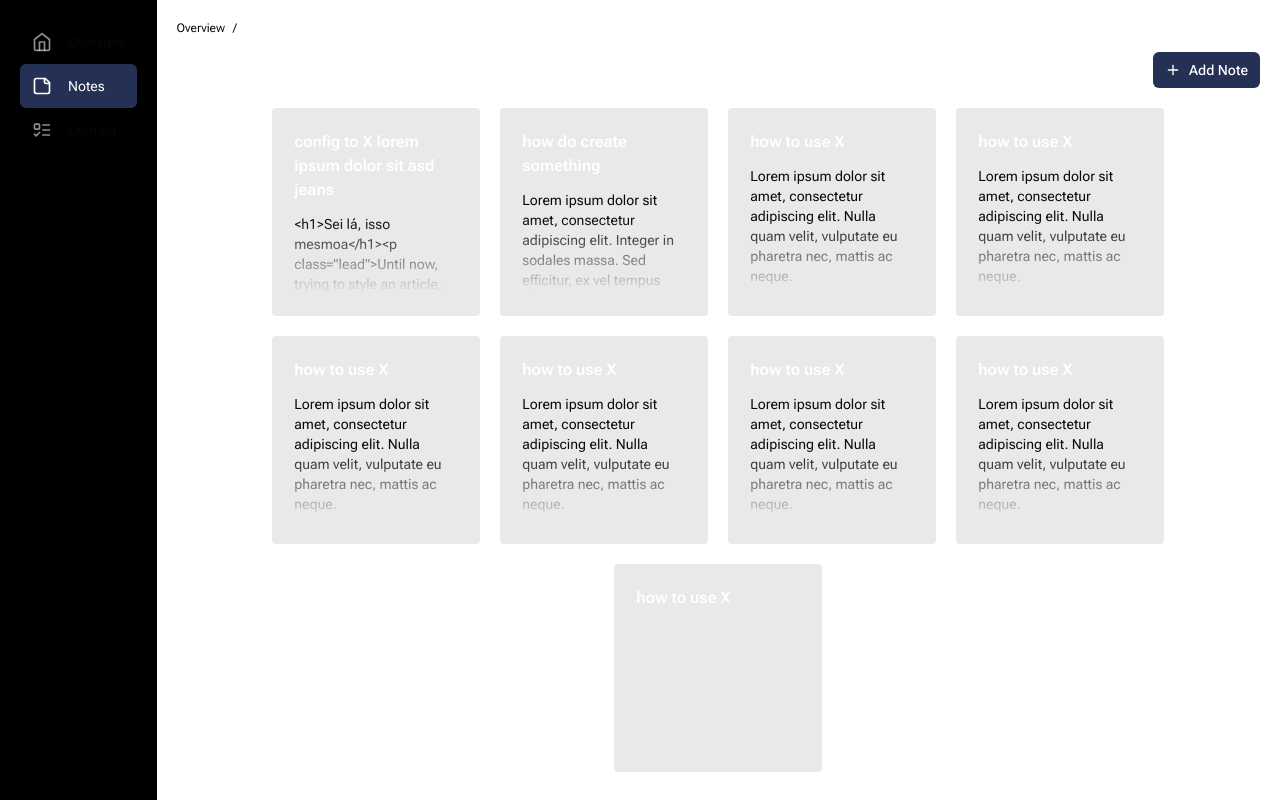
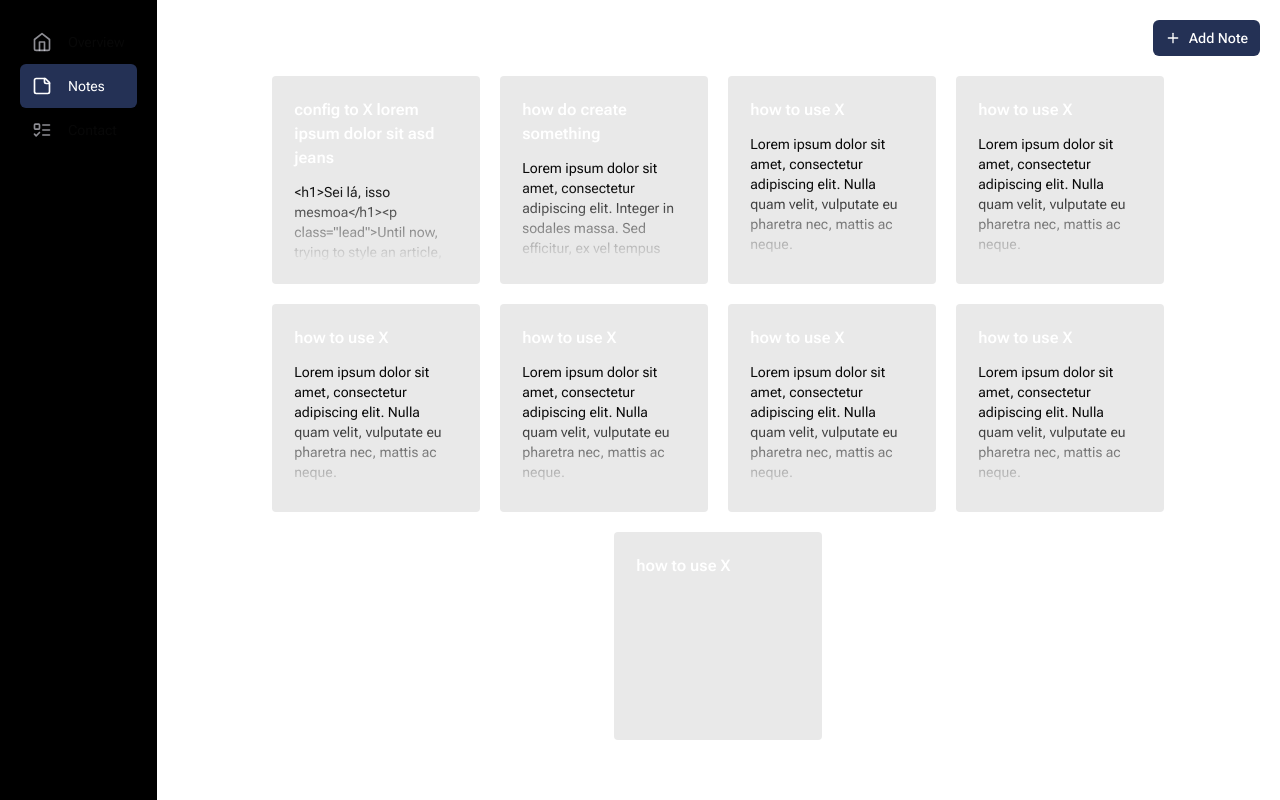
Before and after one commit to kelvym/k-tasks, a Next.js app: page /notes in a window 1280 px wide. Built offline with nearby package versions, Linux system fonts and the light colour scheme.

Commit message:
feat: Move breadcrumbs position and improve to receive a custom title

```diff
--- a/app/(dashboard)/(home)/page.tsx
+++ b/app/(dashboard)/(home)/page.tsx
@@ -1,3 +1,16 @@
+import { Header } from '@/components/header'
+import { Breadcrumbs } from '../_components/breadcrumbs'
+import { Metadata } from 'next'
+
+export const metadata: Metadata = {
+  title: 'Overview',
+}
+
 export default function Overview() {
-  return <div>asdasdasd</div>
+  return (
+    <>
+      <Breadcrumbs />
+      <Header title="Overview" />
+    </>
+  )
 }
--- a/app/(dashboard)/_components/breadcrumbs/index.tsx
+++ b/app/(dashboard)/_components/breadcrumbs/index.tsx
@@ -4,32 +4,43 @@ import { cn } from '@/lib/utils'
 import Link from 'next/link'
 import { usePathname } from 'next/navigation'
 
-export const Breadcrumbs = () => {
+export const Breadcrumbs = ({ title }: { title?: string }) => {
   const pathname = usePathname()
 
-  const extractPaths = (pathname: string) => {
+  const extractPaths = ({
+    pathname,
+    title,
+  }: {
+    pathname: string
+    title?: string
+  }) => {
     let paths = pathname.split('/').filter((path) => path !== '')
+
     paths.unshift('')
+
+    if (title) paths.splice(paths.length - 1, 1, title)
 
     return paths
   }
-  const listPaths = extractPaths(pathname)
+  const listPaths = extractPaths({ pathname, title })
 
   return (
-    <div className="flex ">
+    <div className="flex">
       {listPaths.map((path, key) => {
         return (
-          <div key={key} className="capitalize text-xs">
+          <div key={key} className="capitalize text-xs flex items-center">
             <Link
               href={`/${path}`}
-              className={cn({
+              className={cn('truncate max-w-36 inline-block leading-none', {
                 'text-white': key === listPaths.length - 1,
               })}
             >
               {path ? path : 'Overview'}
             </Link>
 
-            {listPaths.length - 1 !== key && <span className="mx-2">/</span>}
+            {listPaths.length - 1 !== key && (
+              <span className="mx-2 leading-none">/</span>
+            )}
           </div>
         )
       })}
--- a/app/(dashboard)/layout.tsx
+++ b/app/(dashboard)/layout.tsx
@@ -9,12 +9,7 @@ export default function RootLayout({
   return (
     <div className="flex h-full">
       <Sidebar />
-      <div className="p-5 flex-grow">
-        <div className="mb-4">
-          <Breadcrumbs />
-        </div>
-        {children}
-      </div>
+      <div className="p-5 flex-grow">{children}</div>
     </div>
   )
 }
```
